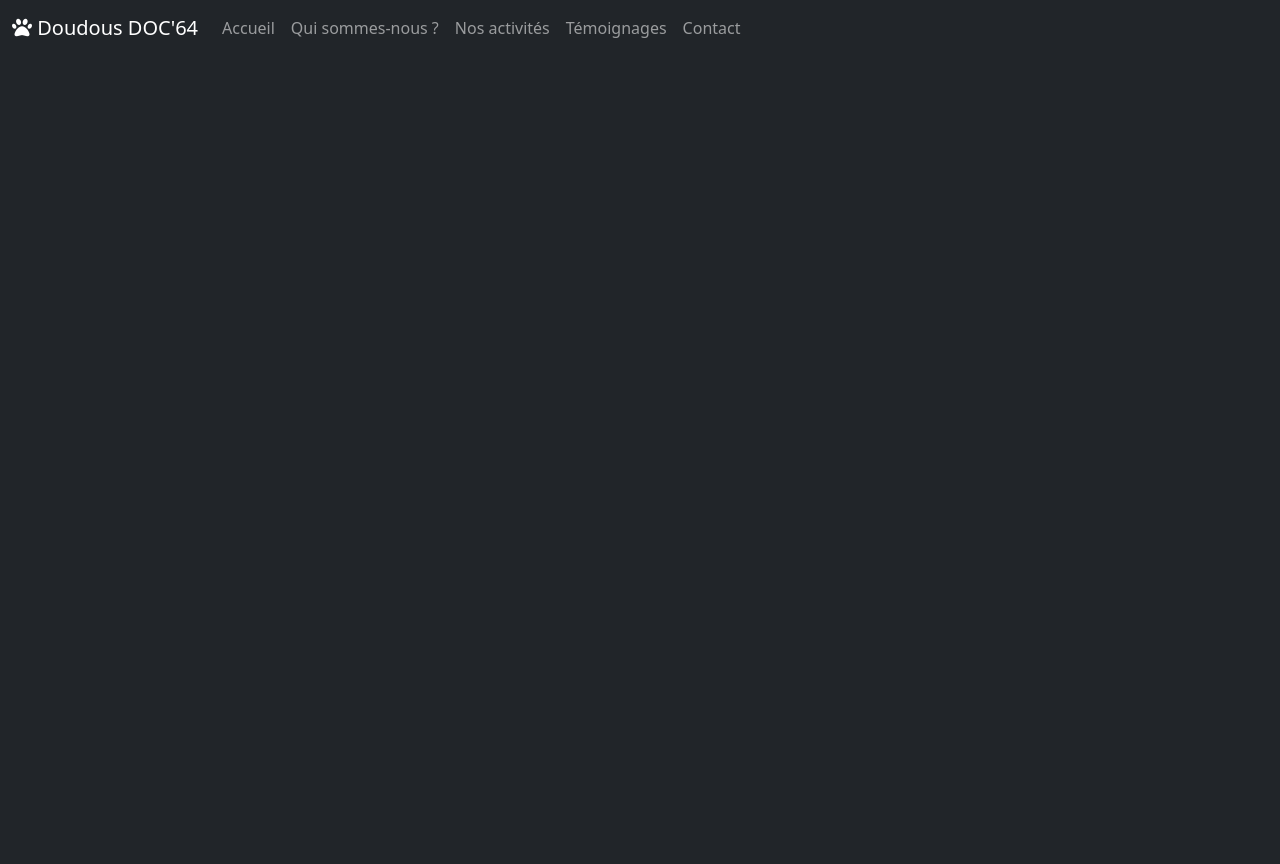
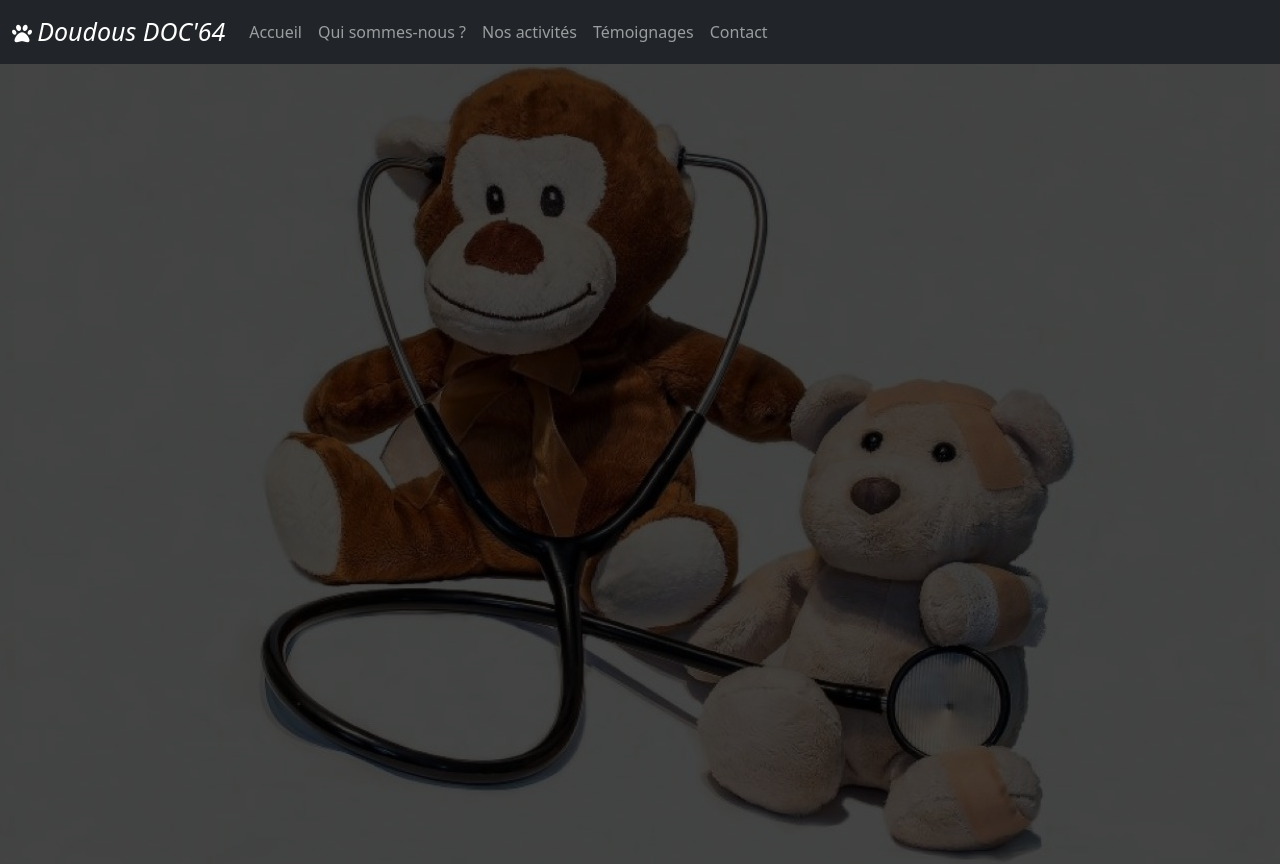
Before and after one commit to djiz/Doudous-DOC-64-MIckael-DE-JESUS, a plain HTML site: page index.html in a window 1280 px wide. Before the commit the page ends 800 px from the top, so only its background shows below. Drawn offline with nearby package versions, Linux system fonts and the light colour scheme.

Commit message:
création image de fond page d'accueil avec son CSS

```diff
--- a/css/styles.css
+++ b/css/styles.css
@@ -2,3 +2,14 @@
     transition: 0.5s;
     z-index: 1000;
 }
+.navbar-title {
+    font-size: 25px;
+}
+#firstPage {
+    min-height: 100vh;
+    background-image: url("../img/teddy-bears-2.jpg");
+    background-position: center;
+}
+#presentation {
+    background-color: #000000ba;
+}
--- a/index.html
+++ b/index.html
@@ -10,13 +10,13 @@
     <link rel="stylesheet" href="https://cdn.jsdelivr.net/npm/bootstrap-icons@1.10.3/font/bootstrap-icons.css">
     <link rel="stylesheet" href="css/styles.css">
 </head>
-<body class="bg-dark text-light">
+<body class="">
 
     <header>
       <!-- Barre de naviguation -->
-      <nav id="navbarSite" class="position-fixed navbar navbar-expand-lg navbar-dark bg-transparent w-100">
+      <nav id="navbarSite" class="navbar navbar-expand-lg navbar-dark bg-dark w-100">
         <div class="container-fluid">
-          <a class="navbar-brand" href="#"><i class="fa-sharp fa-solid fa-paw"></i> Doudous DOC'64</a>
+          <a class="navbar-brand" href="#"><i class="fa-solid fa-paw"></i> <i class="navbar-title">Doudous DOC'64</i></a>
           <button class="navbar-toggler" type="button" data-toggle="collapse" data-target="#navbarSupportedContent" aria-controls="navbarSupportedContent" aria-expanded="false" aria-label="Toggle navigation">
             <span class="navbar-toggler-icon"></span>
           </button>
@@ -44,6 +44,19 @@
       </nav>
     </header>
 
+    <main>
+      <!-- Accueil -->
+      <section id="accueil">
+        <div class="container-fluid">
+          <div class="row row-cols-1" id="firstPage">
+            <div id="presentation">
+
+            </div>
+          </div>
+        </div>
+      </section>
+    </main>
+
 
     <script src="https://cdn.jsdelivr.net/npm/bootstrap@5.2.3/dist/js/bootstrap.min.js" integrity="sha384-cuYeSxntonz0PPNlHhBs68uyIAVpIIOZZ5JqeqvYYIcEL727kskC66kF92t6Xl2V" crossorigin="anonymous"></script>
     <script src="script.js"></script>
```
Also changed, not shown: img/teddy-bears-2.jpg (added).
